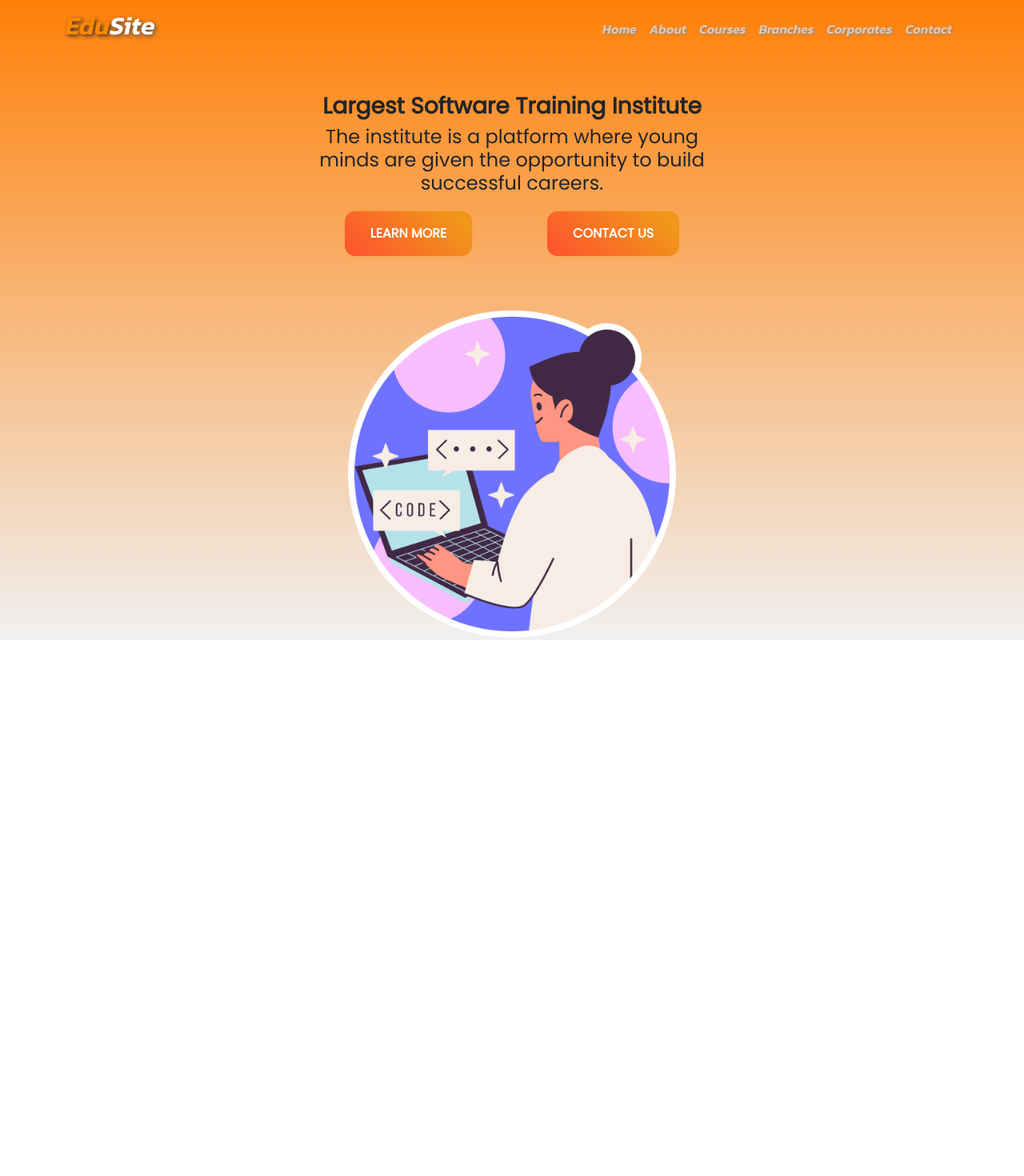
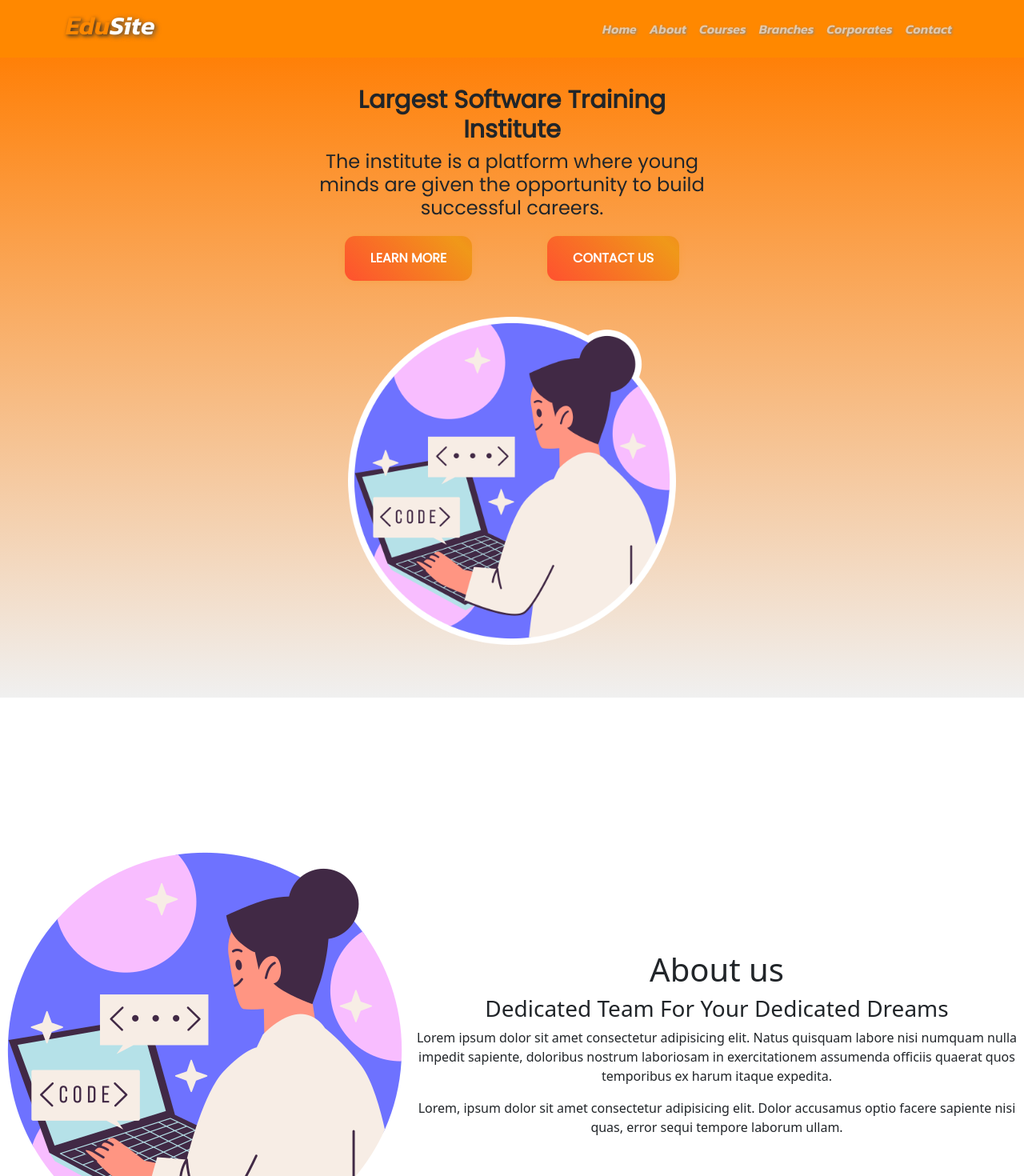
Before and after one commit to sathish0305/edu-site, a React (Create React App) app: page / in a window 1280 px wide. Shown: the top 1470 px of the page at 80% size. Before the commit the page ends 808 px from the top, so only its background shows below. Built offline with nearby package versions, Linux system fonts and the light colour scheme.

Commit message:
About section and  minor changes in nav and home

```diff
--- a/src/App.css
+++ b/src/App.css
@@ -5,6 +5,7 @@
 *{
   margin: 0;
   padding: 0;
+  scroll-behavior: smooth;
 }
 
 .nav-logo{
@@ -21,6 +22,7 @@
 Nav{
   font-size: 1rem;
   font-weight: 500;
+  background-color: rgb(255, 136, 0);
   text-shadow: 1px 1px 3px rgb(133, 133, 133);
   font-family: 'Kanit', sans-serif;
 }
@@ -37,7 +39,7 @@ Nav{
   height: 92dvh;
   display: flex;
   flex-direction: column;
-  justify-content: space-around;
+  justify-content: center;
   align-items: center;
   flex-wrap: wrap;
 }
@@ -53,6 +55,11 @@ Nav{
 
 .home-text{
   font-family: 'Poppins', sans-serif;
+}
+
+.home-text h2{
+  font-size: 1.9rem;
+  font-weight:700;
 }
 
 .home-buttons{
@@ -93,10 +100,19 @@ Nav{
   transform: scale(0.95);
 }
 
+.about-page{
+  display: flex;
+  align-items: center;
+  justify-content: space-around;
+  padding-top: 5rem;
+  height: 100dvh;
+  text-align: center;
+}
+
 /* mobiles  */
 @media only screen and (max-width: 600px) {
 
-  .home-section{
+  .home-section,.about-page{
     height: 92dvh;
     display: flex;
     flex-direction: column-reverse;
@@ -114,6 +130,10 @@ Nav{
     order: 1;
   }
 
+  .about-image-section img{
+    width: 80%;
+  }
+
   .home-buttons{
   display: flex;
   width: 100%;
@@ -124,7 +144,7 @@ Nav{
 
   .button-87{
     padding: 0.5rem 0.5rem;
-    height: 2rem;
+    height: 40px;
     margin: 0;
     font-size: 0.8rem;
   }
--- a/src/App.js
+++ b/src/App.js
@@ -1,10 +1,14 @@
 import './App.css';
+import NavigationBar from './components/NavigationBar';
+import About from './pages/About';
 import Home from './pages/Home';
 
 function App() {
   return (
     <div className="App">
+      <NavigationBar />
       <Home />
+      <About />
     </div>
   );
 }
--- a/src/components/NavigationBar.jsx
+++ b/src/components/NavigationBar.jsx
@@ -6,7 +6,7 @@ import Navbar from 'react-bootstrap/Navbar';
 
 function NavigationBar() {
   return (
-        <Navbar collapseOnSelect expand="lg" className="bg-body-transparent" sticky="top" data-bs-theme="dark">
+        <Navbar collapseOnSelect expand="lg" className="bg-body-transparent" sticky='top' data-bs-theme="dark">
       <Container>
         <Navbar.Brand href="#home">
           <h2 className='nav-logo'><span className='navlogo-py'>Edu</span>Site</h2>
--- /dev/null
+++ b/src/pages/About.js
@@ -0,0 +1,24 @@
+import React from 'react'
+import HomeImage from '../images/computer-engineer.png'
+
+function About() {
+  return (
+    <>
+    <div className='about-page'>
+      <div className="about-image-section">
+        <img src={HomeImage} alt="This is image section" />
+      </div>
+      <div className="about-text-section">
+        <div className="about-header">
+          <h1>About us</h1>
+          <h3>Dedicated Team For Your Dedicated Dreams</h3>
+          <p>Lorem ipsum dolor sit amet consectetur adipisicing elit. Natus quisquam labore nisi numquam nulla impedit sapiente, doloribus nostrum laboriosam in exercitationem assumenda officiis quaerat quos temporibus ex harum itaque expedita.</p>
+          <p>Lorem, ipsum dolor sit amet consectetur adipisicing elit. Dolor accusamus optio facere sapiente nisi quas, error sequi tempore laborum ullam.</p>
+        </div>
+      </div>
+    </div>
+    </>
+  )
+}
+
+export default About
--- a/src/pages/Home.js
+++ b/src/pages/Home.js
@@ -1,16 +1,15 @@
 import React from 'react'
 import 'bootstrap/dist/css/bootstrap.min.css';
-import NavigationBar from '../components/NavigationBar'
 import '../App.css'
 import HomeImage from '../images/computer-engineer.png'
 
 function Home() {
   return (
+    <>
     <div className='home-page'>
-        <NavigationBar />
         <div className="home-section">
             <div className='home-text'>
-              <h3><b>Largest Software Training Institute</b></h3>
+              <h2><b>Largest Software Training Institute</b></h2>
               <h4>The institute is a platform where young minds are given the opportunity to build successful careers.</h4>
               <div className='home-buttons'>
               <a href='/' class="button-87">Learn more</a>
@@ -23,6 +22,7 @@ function Home() {
             </div>
         </div>
     </div>
+    </>
   )
 }
 
```
